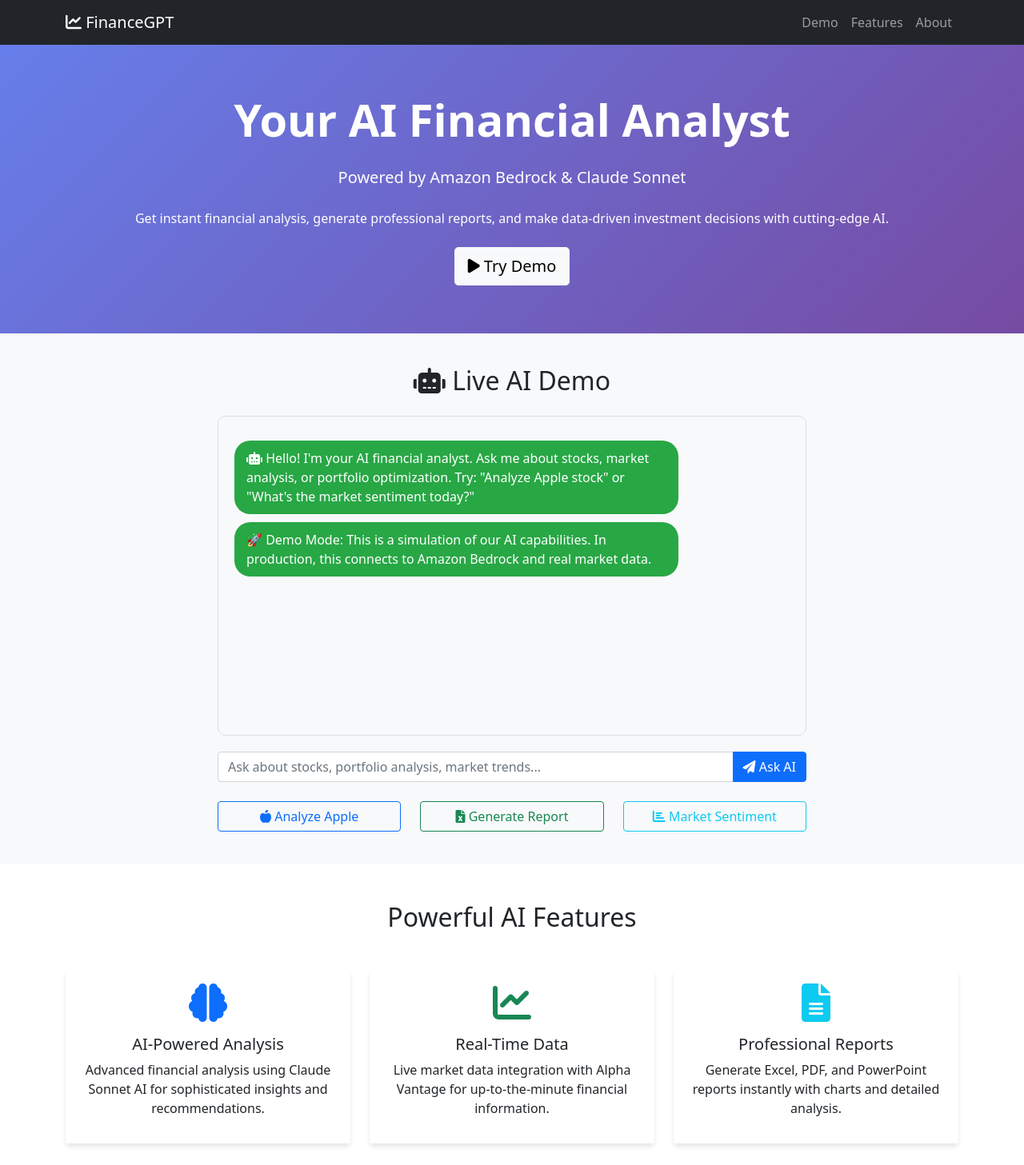
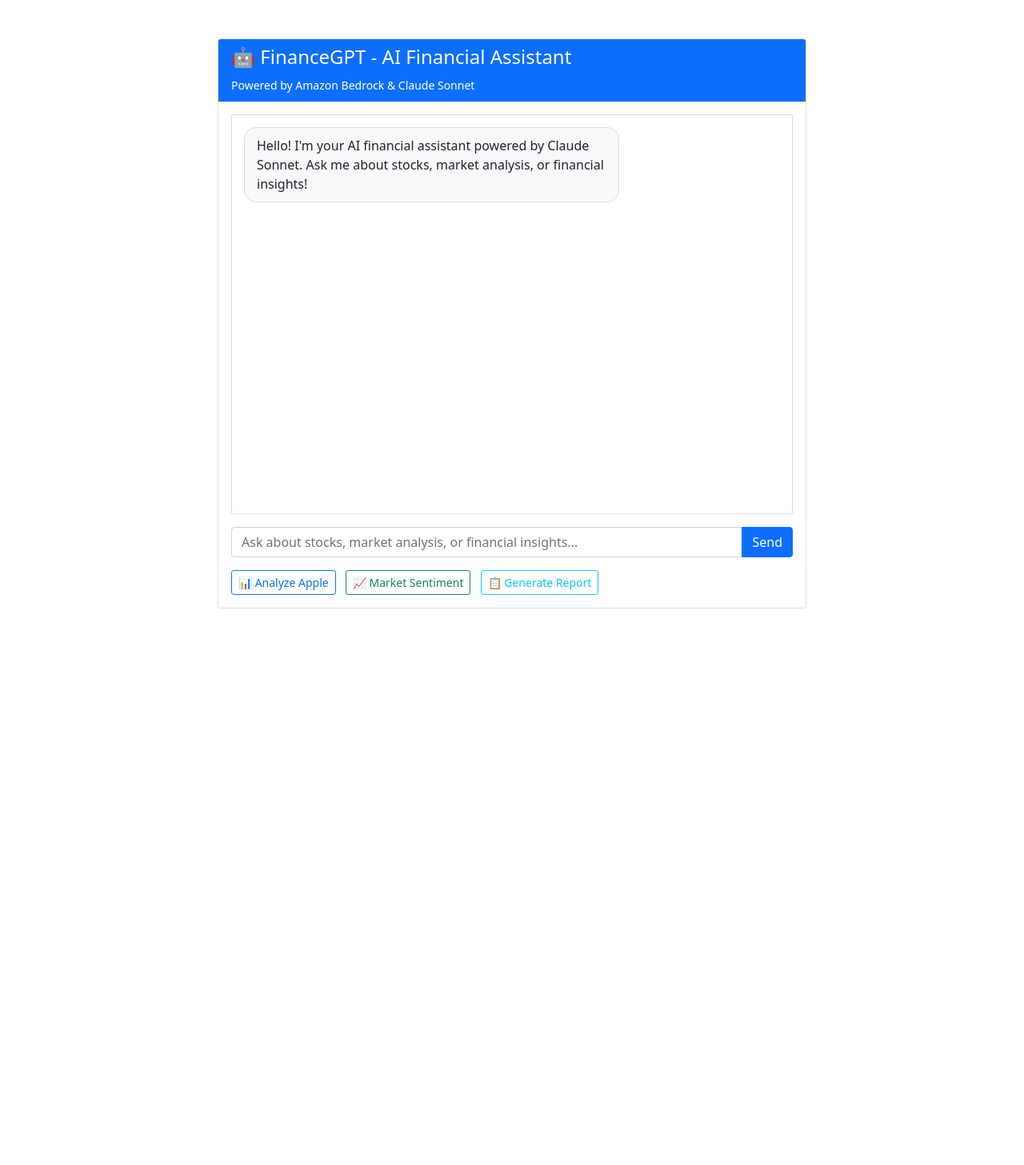
Before and after one commit to mohamedfteha/financial-ai-agent, a plain HTML site: page src/web/index.html in a window 1280 px wide. Shown: the top 1457 px of the page at 80% size. After the commit the page ends 800 px from the top, so only its background shows below. Drawn offline with nearby package versions, Linux system fonts and the light colour scheme.

Commit message:
🎯 PHASE 5 READY: Cleaned frontend to 2-page version, tested API, ready for FinvestecLab integration

```diff
--- a/src/web/index.html
+++ b/src/web/index.html
@@ -3,223 +3,93 @@
 <head>
     <meta charset="UTF-8">
     <meta name="viewport" content="width=device-width, initial-scale=1.0">
-    <title>FinanceGPT - AI Financial Analyst</title>
+    <title>FinanceGPT - AI Financial Assistant</title>
     <link href="https://cdn.jsdelivr.net/npm/bootstrap@5.1.3/dist/css/bootstrap.min.css" rel="stylesheet">
-    <link href="https://cdnjs.cloudflare.com/ajax/libs/font-awesome/6.0.0/css/all.min.css" rel="stylesheet">
     <style>
-        .chat-container {
-            height: 400px;
-            border: 1px solid #ddd;
-            border-radius: 10px;
-            padding: 20px;
-            margin: 20px 0;
-            overflow-y: auto;
-            background: #f8f9fa;
-        }
-        .user-message {
-            background: #007bff;
-            color: white;
-            padding: 10px 15px;
-            border-radius: 20px;
-            margin: 10px 0;
-            margin-left: 20%;
-            text-align: right;
-        }
-        .ai-message {
-            background: #28a745;
-            color: white;
-            padding: 10px 15px;
-            border-radius: 20px;
-            margin: 10px 0;
-            margin-right: 20%;
-        }
-        .hero-section {
-            background: linear-gradient(135deg, #667eea 0%, #764ba2 100%);
-            color: white;
-            padding: 60px 0;
-            text-align: center;
-        }
-        .feature-card {
-            border: none;
-            box-shadow: 0 4px 6px rgba(0,0,0,0.1);
-            transition: transform 0.3s;
-        }
-        .feature-card:hover {
-            transform: translateY(-5px);
-        }
-        .loading {
-            display: none;
-        }
-        .demo-section {
-            background: #f8f9fa;
-            padding: 40px 0;
-        }
+        .chat-container { height: 500px; overflow-y: auto; border: 1px solid #ddd; padding: 15px; }
+        .message { margin-bottom: 15px; }
+        .user-message { text-align: right; }
+        .ai-message { text-align: left; }
+        .message-bubble { display: inline-block; padding: 10px 15px; border-radius: 15px; max-width: 70%; }
+        .user-bubble { background: #007bff; color: white; }
+        .ai-bubble { background: #f8f9fa; border: 1px solid #ddd; }
     </style>
 </head>
 <body>
-    <!-- Navigation -->
-    <nav class="navbar navbar-expand-lg navbar-dark bg-dark">
-        <div class="container">
-            <a class="navbar-brand" href="#">
-                <i class="fas fa-chart-line"></i> FinanceGPT
-            </a>
-            <div class="navbar-nav ms-auto">
-                <a class="nav-link" href="#demo">Demo</a>
-                <a class="nav-link" href="#features">Features</a>
-                <a class="nav-link" href="#about">About</a>
-            </div>
-        </div>
-    </nav>
-
-    <!-- Hero Section -->
-    <section class="hero-section">
-        <div class="container">
-            <h1 class="display-4 fw-bold mb-4">Your AI Financial Analyst</h1>
-            <p class="lead mb-4">Powered by Amazon Bedrock & Claude Sonnet</p>
-            <p class="mb-4">Get instant financial analysis, generate professional reports, and make data-driven investment decisions with cutting-edge AI.</p>
-            <button class="btn btn-light btn-lg" onclick="scrollToDemo()">
-                <i class="fas fa-play"></i> Try Demo
-            </button>
-        </div>
-    </section>
-
-    <!-- Demo Section -->
-    <section id="demo" class="demo-section">
-        <div class="container">
-            <div class="row">
-                <div class="col-lg-8 mx-auto">
-                    <h2 class="text-center mb-4">
-                        <i class="fas fa-robot"></i> Live AI Demo
-                    </h2>
-
-                    <!-- Chat Interface -->
-                    <div class="chat-container" id="chat-messages">
-                        <div class="ai-message">
-                            <i class="fas fa-robot"></i> Hello! I'm your AI financial analyst. Ask me about stocks, market analysis, or portfolio optimization. Try: "Analyze Apple stock" or "What's the market sentiment today?"
+    <div class="container mt-5">
+        <div class="row justify-content-center">
+            <div class="col-md-8">
+                <div class="card">
+                    <div class="card-header bg-primary text-white">
+                        <h4>🤖 FinanceGPT - AI Financial Assistant</h4>
+                        <small>Powered by Amazon Bedrock & Claude Sonnet</small>
+                    </div>
+                    <div class="card-body">
+                        <div id="chatContainer" class="chat-container mb-3"></div>
+                        <div class="input-group">
+                            <input type="text" id="messageInput" class="form-control" placeholder="Ask about stocks, market analysis, or financial insights...">
+                            <button class="btn btn-primary" onclick="sendMessage()">Send</button>
                         </div>
-                    </div>
-
-                    <!-- Input Section -->
-                    <div class="input-group mb-3">
-                        <input type="text" class="form-control" id="user-input"
-                               placeholder="Ask about stocks, portfolio analysis, market trends..."
-                               onkeypress="handleKeyPress(event)">
-                        <button class="btn btn-primary" onclick="sendMessage()">
-                            <i class="fas fa-paper-plane"></i> Ask AI
-                        </button>
-                    </div>
-
-                    <!-- Loading Indicator -->
-                    <div class="loading text-center" id="loading">
-                        <div class="spinner-border text-primary" role="status">
-                            <span class="visually-hidden">Loading...</span>
-                        </div>
-                        <p class="mt-2">AI is analyzing...</p>
-                    </div>
-
-                    <!-- Quick Actions -->
-                    <div class="row mt-4">
-                        <div class="col-md-4">
-                            <button class="btn btn-outline-primary w-100" onclick="analyzeStock('AAPL')">
-                                <i class="fas fa-apple-alt"></i> Analyze Apple
-                            </button>
-                        </div>
-                        <div class="col-md-4">
-                            <button class="btn btn-outline-success w-100" onclick="generateReport()">
-                                <i class="fas fa-file-excel"></i> Generate Report
-                            </button>
-                        </div>
-                        <div class="col-md-4">
-                            <button class="btn btn-outline-info w-100" onclick="marketSentiment()">
-                                <i class="fas fa-chart-bar"></i> Market Sentiment
-                            </button>
+                        <div class="mt-3">
+                            <button class="btn btn-outline-primary btn-sm me-2" onclick="quickMessage('Analyze Apple stock')">📊 Analyze Apple</button>
+                            <button class="btn btn-outline-success btn-sm me-2" onclick="quickMessage('What is the current market sentiment?')">📈 Market Sentiment</button>
+                            <button class="btn btn-outline-info btn-sm" onclick="quickMessage('Generate a financial report')">📋 Generate Report</button>
                         </div>
                     </div>
                 </div>
             </div>
         </div>
-    </section>
+    </div>
 
-    <!-- Features Section -->
-    <section id="features" class="py-5">
-        <div class="container">
-            <h2 class="text-center mb-5">Powerful AI Features</h2>
-            <div class="row">
-                <div class="col-md-4 mb-4">
-                    <div class="card feature-card h-100">
-                        <div class="card-body text-center">
-                            <i class="fas fa-brain fa-3x text-primary mb-3"></i>
-                            <h5>AI-Powered Analysis</h5>
-                            <p>Advanced financial analysis using Claude Sonnet AI for sophisticated insights and recommendations.</p>
-                        </div>
-                    </div>
-                </div>
-                <div class="col-md-4 mb-4">
-                    <div class="card feature-card h-100">
-                        <div class="card-body text-center">
-                            <i class="fas fa-chart-line fa-3x text-success mb-3"></i>
-                            <h5>Real-Time Data</h5>
-                            <p>Live market data integration with Alpha Vantage for up-to-the-minute financial information.</p>
-                        </div>
-                    </div>
-                </div>
-                <div class="col-md-4 mb-4">
-                    <div class="card feature-card h-100">
-                        <div class="card-body text-center">
-                            <i class="fas fa-file-alt fa-3x text-info mb-3"></i>
-                            <h5>Professional Reports</h5>
-                            <p>Generate Excel, PDF, and PowerPoint reports instantly with charts and detailed analysis.</p>
-                        </div>
-                    </div>
-                </div>
-            </div>
-        </div>
-    </section>
+    <script>
+        function addMessage(message, sender) {
+            const container = document.getElementById('chatContainer');
+            const messageDiv = document.createElement('div');
+            messageDiv.className = `message ${sender}-message`;
 
-    <!-- About Section -->
-    <section id="about" class="py-5 bg-light">
-        <div class="container">
-            <div class="row">
-                <div class="col-lg-8 mx-auto text-center">
-                    <h2 class="mb-4">Built on AWS with Cutting-Edge AI</h2>
-                    <p class="lead">FinanceGPT leverages Amazon Bedrock AgentCore and Anthropic's Claude Sonnet to deliver enterprise-grade financial analysis capabilities.</p>
+            const bubble = document.createElement('div');
+            bubble.className = `message-bubble ${sender}-bubble`;
+            bubble.innerHTML = message.replace(/\n/g, '<br>');
 
-                    <div class="row mt-5">
-                        <div class="col-md-3">
-                            <i class="fab fa-aws fa-3x text-warning mb-2"></i>
-                            <h6>Amazon Bedrock</h6>
-                        </div>
-                        <div class="col-md-3">
-                            <i class="fas fa-robot fa-3x text-primary mb-2"></i>
-                            <h6>Claude Sonnet</h6>
-                        </div>
-                        <div class="col-md-3">
-                            <i class="fas fa-server fa-3x text-success mb-2"></i>
-                            <h6>Serverless</h6>
-                        </div>
-                        <div class="col-md-3">
-                            <i class="fas fa-shield-alt fa-3x text-danger mb-2"></i>
-                            <h6>Enterprise Security</h6>
-                        </div>
-                    </div>
-                </div>
-            </div>
-        </div>
-    </section>
+            messageDiv.appendChild(bubble);
+            container.appendChild(messageDiv);
+            container.scrollTop = container.scrollHeight;
+        }
 
-    <!-- Footer -->
-    <footer class="bg-dark text-white py-4">
-        <div class="container text-center">
-            <p>&copy; 2024 FinanceGPT - AI Financial Analyst. Built for AWS Activate Program.</p>
-            <p>
-                <a href="https://github.com/your-username/financial-ai-agent" class="text-white">
-                    <i class="fab fa-github"></i> View on GitHub
-                </a>
-            </p>
-        </div>
-    </footer>
+        function sendMessage() {
+            const input = document.getElementById('messageInput');
+            const message = input.value.trim();
+            if (!message) return;
 
-    <script src="https://cdn.jsdelivr.net/npm/bootstrap@5.1.3/dist/js/bootstrap.bundle.min.js"></script>
-    <script src="app.js"></script>
+            addMessage(message, 'user');
+            input.value = '';
+
+            fetch('https://51jzujkz8h.execute-api.us-east-1.amazonaws.com/prod/chat', {
+                method: 'POST',
+                headers: {
+                    'Content-Type': 'application/json'
+                },
+                body: JSON.stringify({ message: message })
+            })
+            .then(response => response.json())
+            .then(data => {
+                addMessage(data.response || data.error || 'Error occurred', 'ai');
+            })
+            .catch(error => {
+                addMessage('Connection error. Please try again.', 'ai');
+            });
+        }
+
+        function quickMessage(message) {
+            document.getElementById('messageInput').value = message;
+            sendMessage();
+        }
+
+        document.getElementById('messageInput').addEventListener('keypress', function(e) {
+            if (e.key === 'Enter') sendMessage();
+        });
+
+        addMessage('Hello! I\'m your AI financial assistant powered by Claude Sonnet. Ask me about stocks, market analysis, or financial insights!', 'ai');
+    </script>
 </body>
 </html>
```
Also changed, not shown: src/web/welcome.html (added, +54 -0 lines), 1 other file.
